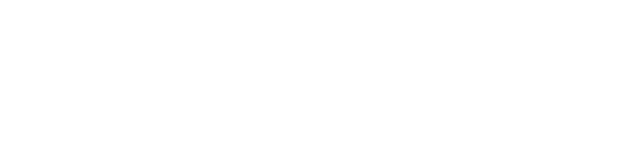
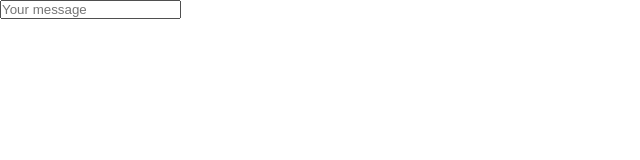
Before and after one commit to lkotlarenko/Project-Mystery-Letter, a website: page index.html in a window 1280 px wide. Shown: the whole page, without its empty margins (0-640 px from the left). Drawn offline with Linux system fonts and the light colour scheme.

Commit message:
Requirement 1

```diff
--- a/index.html
+++ b/index.html
@@ -7,6 +7,8 @@
     <title>Mystery Letter</title>
     <link rel="stylesheet" href="style.css" />
   </head>
-  <body></body>
+  <body>
+    <input type="text" id="carta-texto" placeholder="Your message" />
+  </body>
   <script src="script.js"></script>
 </html>
```
